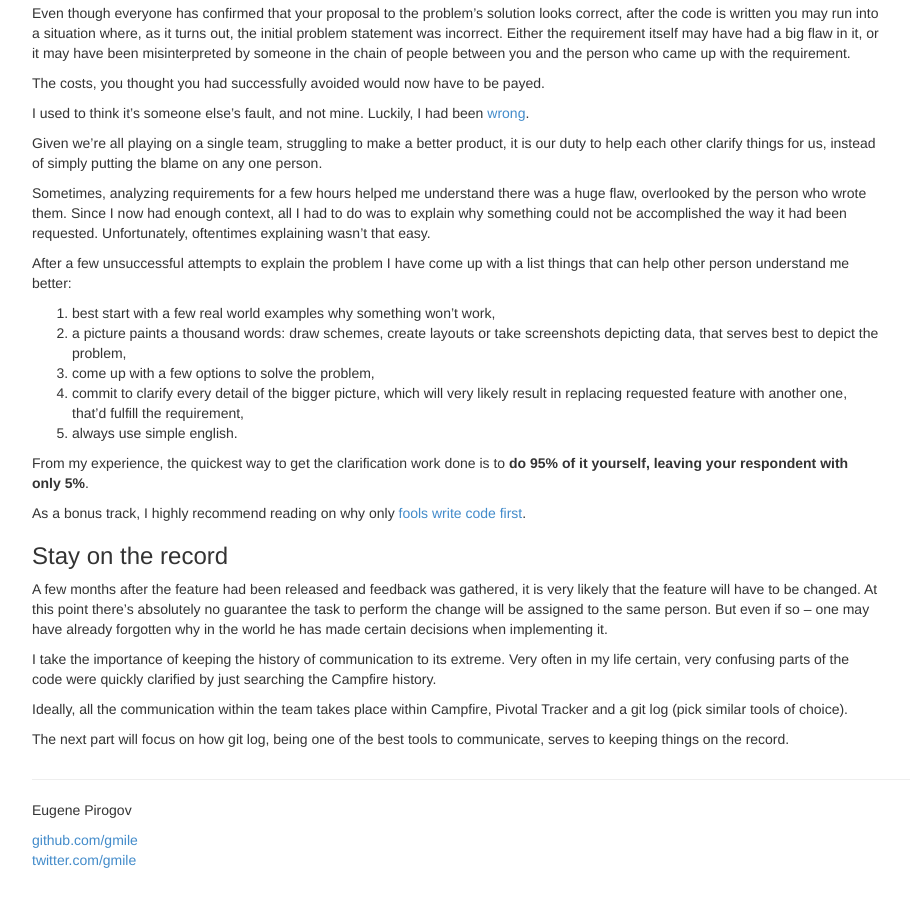
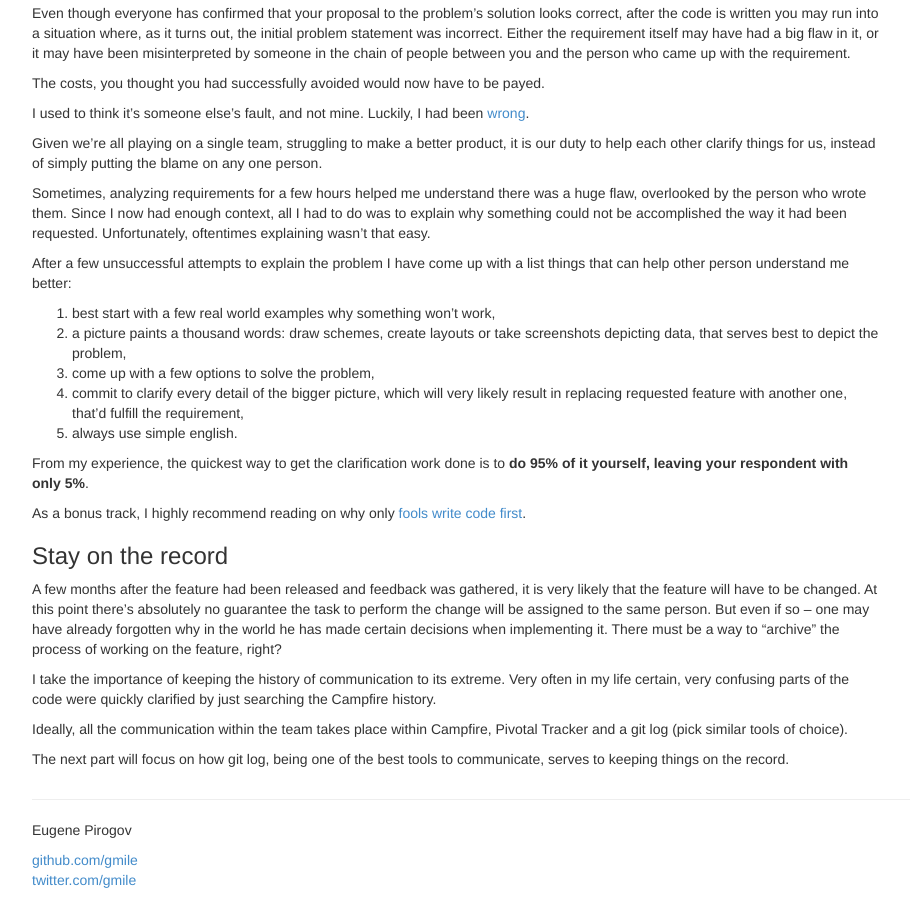
Before and after one commit to gmile/gmile.github.io, a Jekyll site: the page built from _posts/2014-01-25-working-in-a-team-pt-1.markdown, in a window 1280 px wide and 900 px high, scrolled down 1256 px. Shown: the whole window, without its empty margins (38-948 px from the left). Built offline with Jekyll 4.4.1, drawn with Linux system fonts in a browser that asks for light colours; Markdown is read by kramdown in place of the engine named in the settings.

Commit message:
Add a sentance

```diff
--- a/_posts/2014-01-25-working-in-a-team-pt-1.markdown
+++ b/_posts/2014-01-25-working-in-a-team-pt-1.markdown
@@ -68,7 +68,7 @@ As a bonus track, I highly recommend reading on why only [fools write code first
 
 ### Stay on the record
 
-A few months after the feature had been released and feedback was gathered, it is very likely that the feature will have to be changed. At this point there's absolutely no guarantee the task to perform the change will be assigned to the same person. But even if so – one may have already forgotten why in the world he has made certain decisions when implementing it.
+A few months after the feature had been released and feedback was gathered, it is very likely that the feature will have to be changed. At this point there's absolutely no guarantee the task to perform the change will be assigned to the same person. But even if so – one may have already forgotten why in the world he has made certain decisions when implementing it. There must be a way to "archive" the process of working on the feature, right?
 
 I take the importance of keeping the history of communication to its extreme. Very often in my life certain, very confusing parts of the code were quickly clarified by just searching the Campfire history.
 
```
